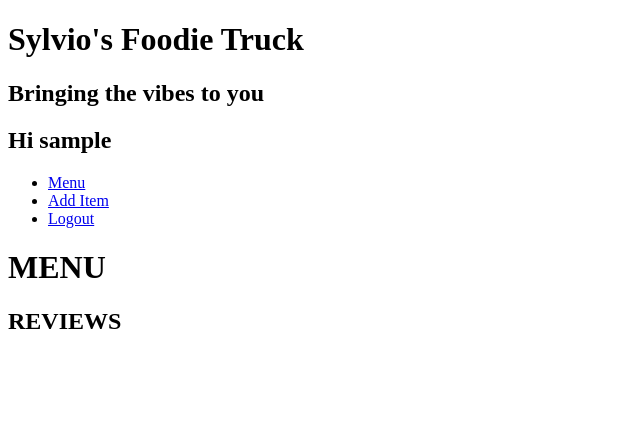
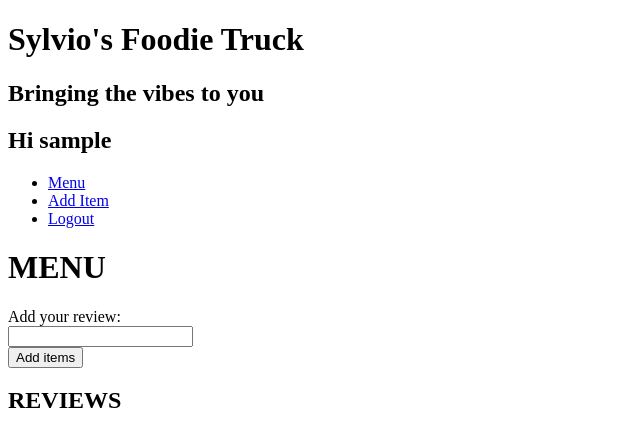
Before and after one commit to faithsylv/food_truck, a Flask app: page /menu in a window 1280 px wide. Shown: the top 447 px of the page, without its empty margins (0-640 px from the left). Run offline with Flask 2, Linux system fonts and the light colour scheme; the visitor is signed in with stand-in values (Sample User, id 1); data that the repository does not hold is empty; some libraries are stand-ins or nearby versions.

Commit message:
add review to db with models and associated functionality

```diff
--- a/app.py
+++ b/app.py
@@ -20,7 +20,7 @@ def home():
 def index():
     name = user.get_user_name()
     food_items = menu.get_all_food()
-    user_reviews = reviews.get_all_reviews()
+    user_reviews = reviews.get_all()
     print(user_reviews)
     return render_template('menu.jinja', food_items=food_items, name=name, user_reviews=user_reviews)
 
@@ -78,11 +78,21 @@ def editpost():
 
 @app.route('/delete_food', methods=["GET","POST"])
 def delete():
-    if user.get_user_name():
-      item_id = request.args.get('id')
-      menu.delete_food(item_id)
+  if user.get_user_name():
+    item_id = request.args.get('id')
+    menu.delete_food(item_id)
 
-    return redirect(f'/menu')
+  return redirect('/menu')
+
+@app.route('/add_review', methods=["POST"])
+def add_review():
+  if user.get_user_name:
+    user_id = session['user_id']
+    content = request.form.get('review')
+    reviews.add(user_id, content)
+    return redirect('/menu')
+  else:
+    return redirect('/login')
 
 @app.route('/signup')
 def signup_form():
--- a/database.py
+++ b/database.py
@@ -1,7 +1,7 @@
 import os
 import psycopg2
 
-DB_URL = os.environ.get("DATABASE_URL", "dbname=foodtruck")
+DB_URL = os.environ.get("DATABASE_URL", "dbname=food_truck")
 
 def sql_fetch(query, parameters=[]):
   conn = psycopg2.connect(DB_URL)
--- a/models/reviews.py
+++ b/models/reviews.py
@@ -1,17 +1,21 @@
 from database import sql_fetch, sql_fetch_one, sql_write
 
-def get_all_reviews():
-    results = sql_fetch('SELECT * FROM reviews')
+def get_all():
+    results = sql_fetch('SELECT reviews.id, content, rating, name FROM reviews INNER JOIN users ON users.id = reviews.user_id')
     reviews = []
+    print(results)
     for row in results:
 
         review = {
             'id': row[0],
-            'user_id': row[1],
-            'content': row[2],
-            'rating': row[3],
+            'content': row[1],
+            'rating': row[2],
+            'user_name': row[3]
         }
 
         reviews.append(review)
 
     return reviews
+
+def add(user_id, content):
+    sql_write('INSERT INTO reviews(user_id, content) VALUES (%s, %s)', [user_id, content])
--- a/schema.sql
+++ b/schema.sql
@@ -11,7 +11,7 @@ CREATE TABLE reviews (
   id SERIAL PRIMARY KEY,
   user_id INTEGER NOT NULL,
   content TEXT,
-  rating INTEGER NOT NULL
+  rating INTEGER
 );
 
 
--- a/templates/menu.jinja
+++ b/templates/menu.jinja
@@ -7,11 +7,22 @@
         <a href=/show_food?id={{food.id}}><h3> {{ food.name }} {{ food.price }} </h3></a>
     {% endfor %}
 
+
+    {% if name %}
+        <form action='/add_review' method='post'>
+            <label for="review">Add your review:</label><br>
+            <input type="text" id="review" name="review"><br>
+            <input type='submit' value="Add items">
+        </form>
+
+    {% endif %}
+
     <h2>REVIEWS</h2>
 
     {% for review in user_reviews %}
         <p>{{ review.content }}</p>
         <p>{{ review.rating }} stars </p>
+        <p>{{ review.user_name }} </p>
     {% endfor %}
 
 
```
